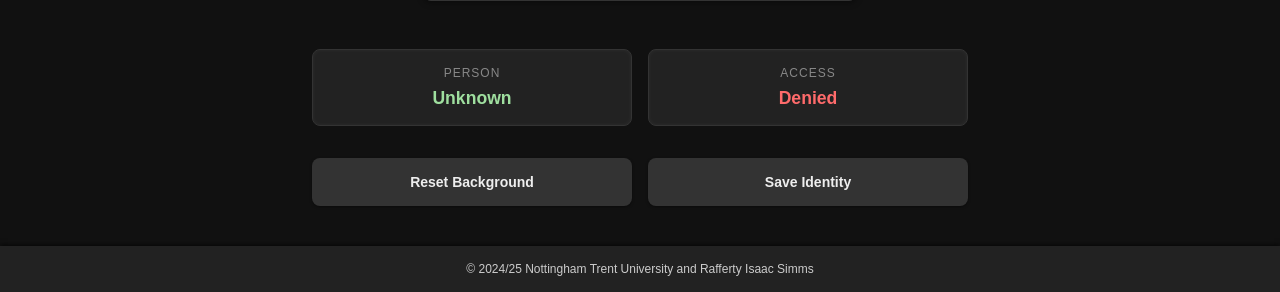
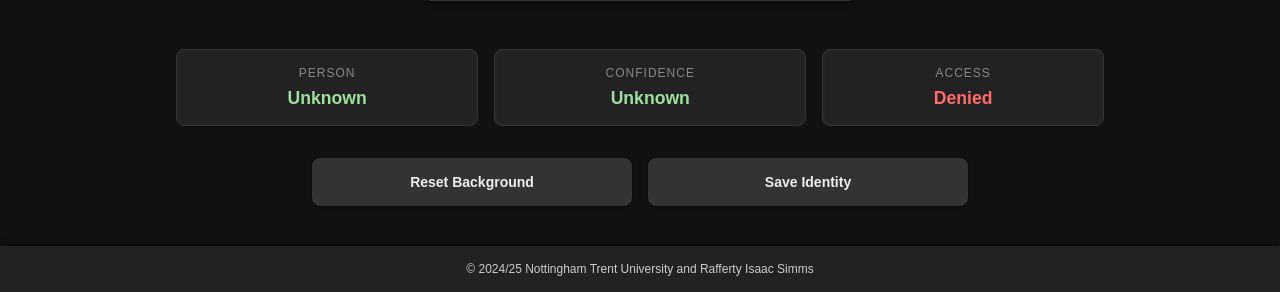
Before and after one commit to fwiko/fyp-gait-recognition, a Flask app: page / in a window 1280 px wide. Shown: the part 1130-1422 px from the top of the page. Run offline with Flask 3, Linux system fonts and the light colour scheme; some libraries are stand-ins or nearby versions.

Commit message:
Fuck if i know

```diff
--- a/client/app.py
+++ b/client/app.py
@@ -46,7 +46,7 @@ def classification_thread():
                     state["last_saved_gei"] = current_gei
 
                     response, message = api_client.classify_gei(gei_base64)
-
+                    print(response)
                     if not response:
                         print(f"Failed to classify GEI: {message}")
                     else:
--- a/client/static/js/live.js
+++ b/client/static/js/live.js
@@ -3,8 +3,11 @@ const socket = io();
 let frame0 = document.getElementById('frame0');
 let frame1 = document.getElementById('frame1');
 let frame2 = document.getElementById('frame2');
-let personName = document.getElementById('personName');
-let accessStatus = document.getElementById('accessStatus');
+
+let person = document.getElementById('person');
+let access = document.getElementById('access');
+let confidence = document.getElementById('confidence');
+
 let resetBtn = document.getElementById('resetBtn');
 let saveBtn = document.getElementById('saveBtn');
 
@@ -21,9 +24,10 @@ socket.on('frame2', data => {
 
 socket.on('status', (data) => {
     if (data.person) {
-        personName.textContent = data.person;
-        accessStatus.textContent = data.access ? 'Granted' : 'Denied';
-        accessStatus.classList.toggle('access-denied', !data.access);
+        person.textContent = data.person;
+        access.textContent = data.access ? 'Granted' : 'Denied';
+        access.classList.toggle('access-denied', !data.access);
+        confidence.textContent = person.textContent === 'Unknown' ? 'N/A' : (result.confidence !== undefined ? `${result.confidence}%` : 'Unknown');
     }
 });
 
--- a/client/templates/index.html
+++ b/client/templates/index.html
@@ -22,11 +22,15 @@
 <section class="status-bar">
     <div class="status-block">
         <div class="status-label">Person</div>
-        <div class="status-value" id="personName">Unknown</div>
+        <div class="status-value" id="person">Unknown</div>
+    </div>
+    <div class="status-block">
+        <div class="status-label">Confidence</div>
+        <div class="status-value" id="confidence">Unknown</div>
     </div>
     <div class="status-block">
         <div class="status-label">Access</div>
-        <div class="status-value access-denied" id="accessStatus">Denied</div>
+        <div class="status-value access-denied" id="access">Denied</div>
     </div>
 </section>
 
--- a/client/templates/manual.html
+++ b/client/templates/manual.html
@@ -19,15 +19,15 @@
 <section class="status-bar">
     <div class="status-block">
         <div class="status-label">Person</div>
-        <div class="status-value" id="personResult">Unknown</div>
+        <div class="status-value" id="person">Unknown</div>
     </div>
     <div class="status-block">
         <div class="status-label">Confidence</div>
-        <div class="status-value" id="confidenceResult">N/A</div>
+        <div class="status-value" id="confidence">Unknown</div>
     </div>
     <div class="status-block">
         <div class="status-label">Access</div>
-        <div class="status-value access-denied" id="accessResult">N/A</div>
+        <div class="status-value access-denied" id="access">Denied</div>
     </div>
 </section>
 
```
Also changed, not shown: client/static/js/manual.js (+11 -6 lines).
